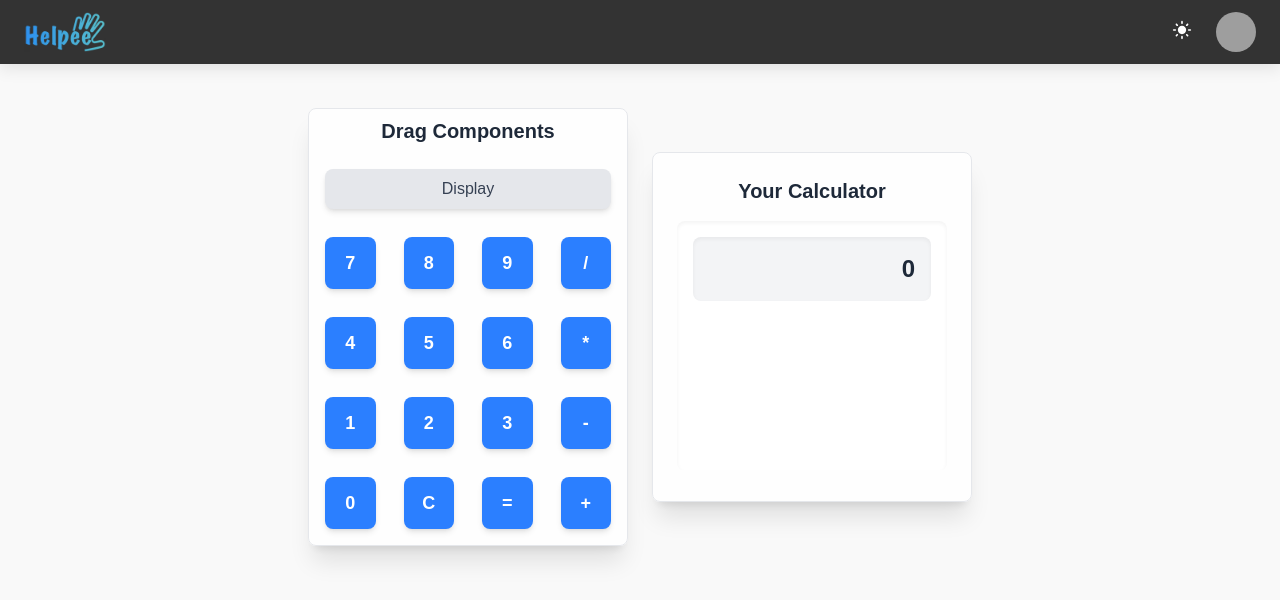
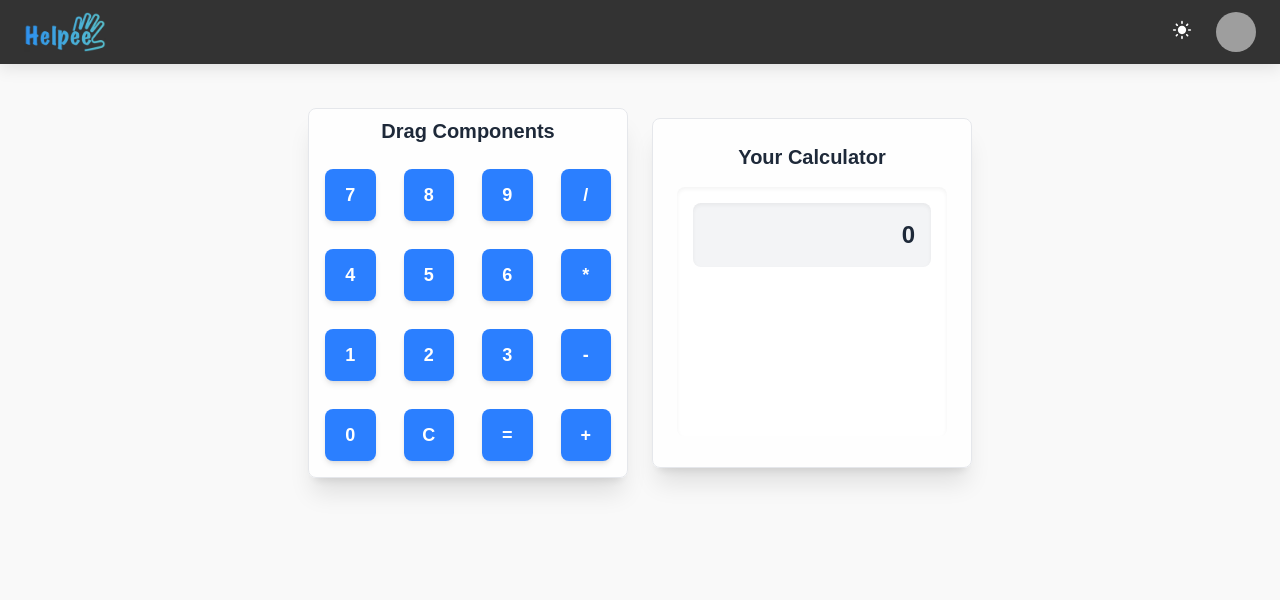
Before and after one commit to NitinSirsath/calculator-builder, a React (Vite) app: page / in a window 1280 px wide. Shown: the top 600 px of the page. Built offline with nearby package versions, Linux system fonts and the light colour scheme; sample sign-in values are in the browser's storage; grey boxes are pictures that could not be loaded.

Commit message:
removed display components from the sidebar

```diff
--- a/src/routes/HomePage/components/Sidebar.tsx
+++ b/src/routes/HomePage/components/Sidebar.tsx
@@ -7,12 +7,6 @@ const Sidebar = () => {
         Drag Components
       </h2>
       <div className="flex flex-col gap-3">
-        <DraggableComponent id="display" type="display">
-          <div className="p-2 bg-gray-200 rounded-lg text-center cursor-pointer hover:bg-gray-300 transition-all shadow-md">
-            <span className="font-medium text-gray-700">Display</span>
-          </div>
-        </DraggableComponent>
-
         <div className="grid grid-cols-4 gap-3">
           {[
             "7",
```
